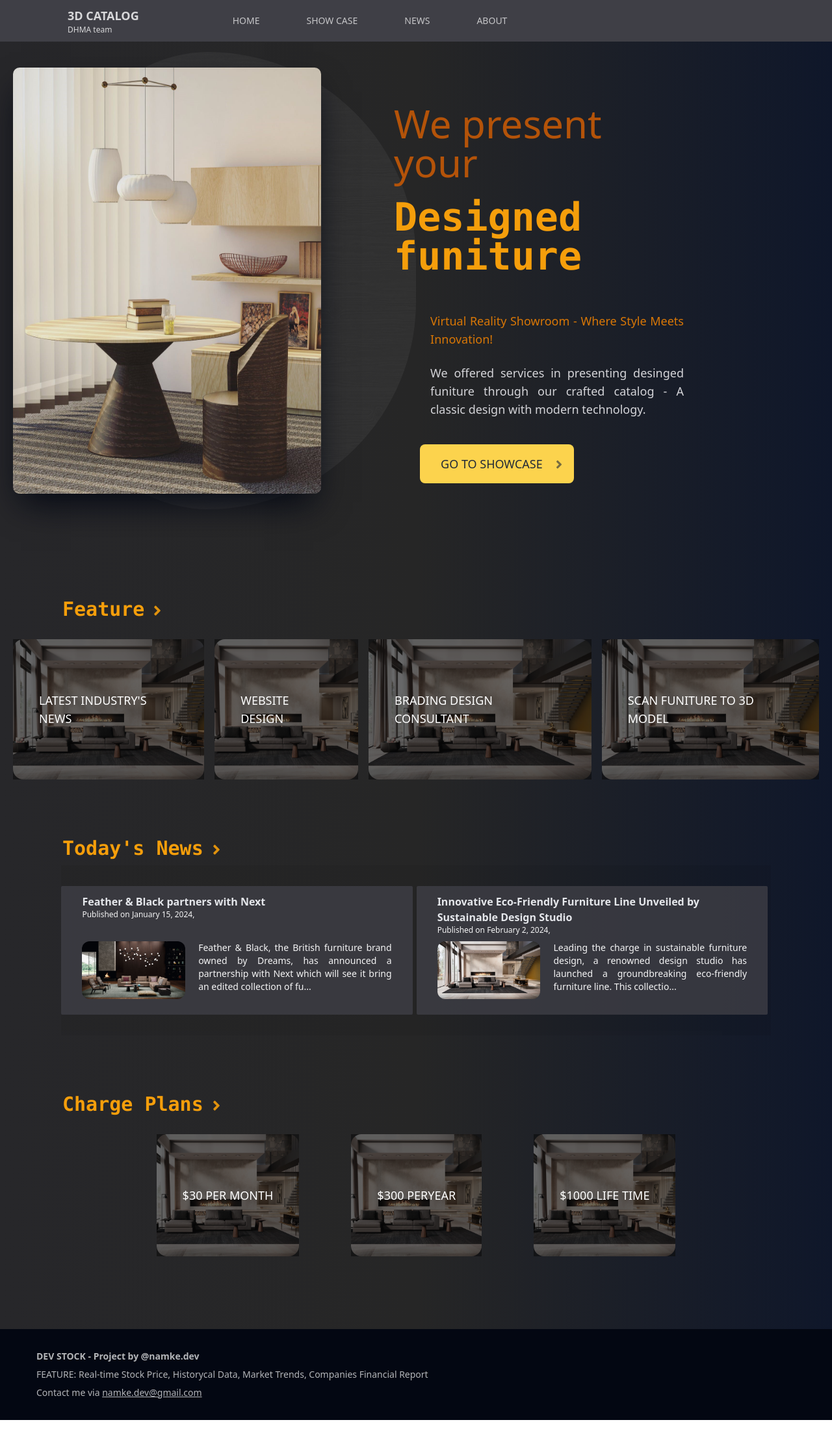
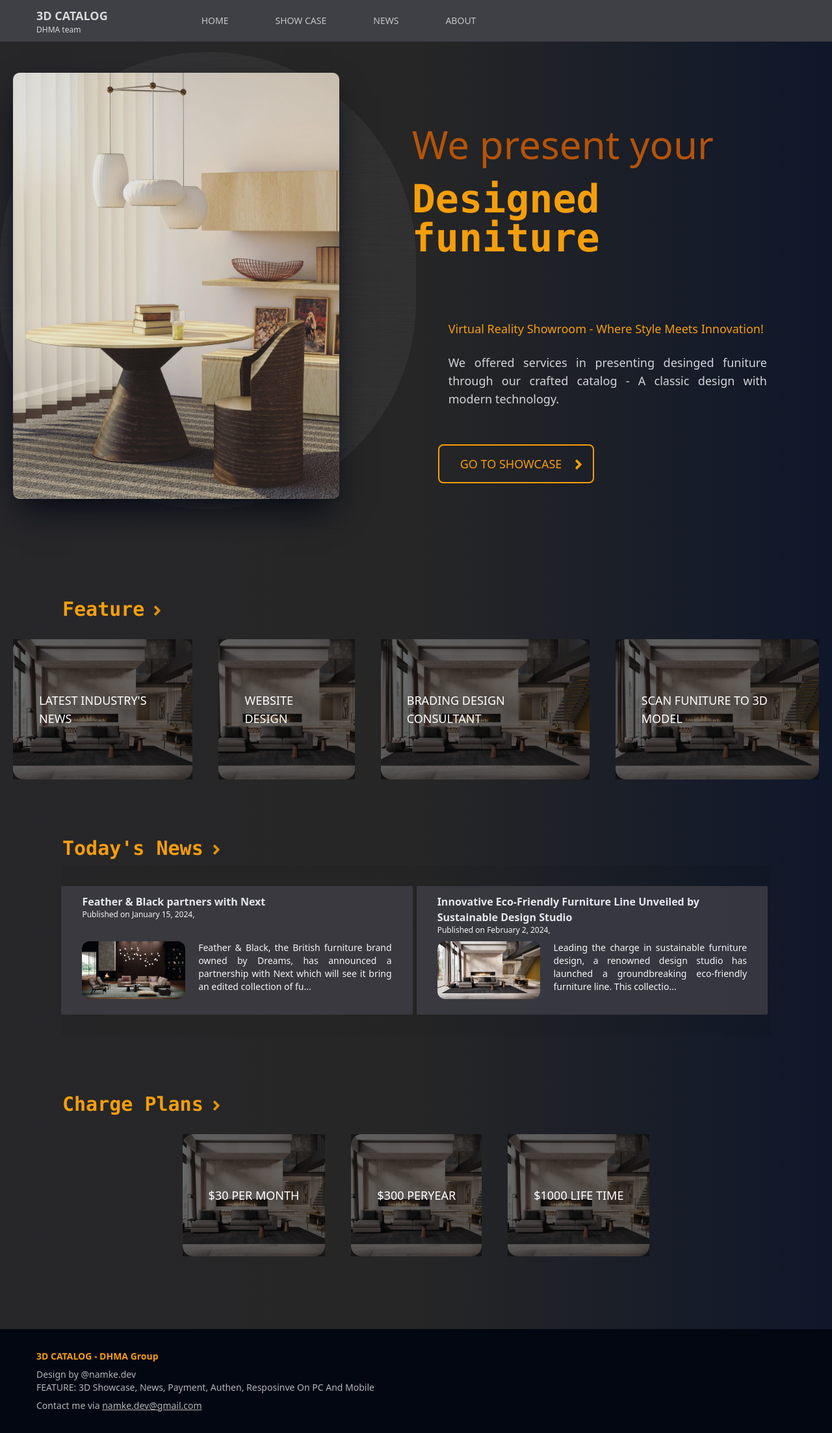
Before and after one commit to namke-dev/ThreeD-Catalog, a Next.js app: page /home in a window 1280 px wide. Shown: the whole page at 65% size. Built offline with nearby package versions, Linux system fonts and the light colour scheme.

Commit message:
update layout

```diff
--- a/src/components/layouts/Footer.jsx
+++ b/src/components/layouts/Footer.jsx
@@ -8,10 +8,13 @@ export default function Footer() {
          text-white/70 text-xs md:text-sm gap-0
         w-full max-w-[1400px] m-auto"
       >
-        <p className="font-semibold pb-2">DEV STOCK - Project by @namke.dev</p>
+        <p className="font-semibold pb-2 text-amber-500">
+          3D CATALOG - DHMA Group
+        </p>
+        <p>Design by @namke.dev</p>
         <p className="pb-2">
-          FEATURE: Real-time Stock Price, Historycal Data, Market Trends,
-          Companies Financial Report
+          FEATURE: 3D Showcase, News, Payment, Authen, Resposinve On PC And
+          Mobile
         </p>
         <p>
           Contact me via <span className="underline">namke.dev@gmail.com</span>
--- a/src/components/layouts/HomePageIntro.jsx
+++ b/src/components/layouts/HomePageIntro.jsx
@@ -7,23 +7,23 @@ export default function HomePageIntro() {
   return (
     <div>
       {/* background */}
-      <div className="absolute top-20 w-full opacity-10 z-10">
+      <div className="absolute top-20 w-full max-w-[1400px] opacity-10 z-10">
         <img
           src="/textures/Wood_gray.jpg"
           alt="placeholder"
-          className="h-[88vh] w-[50vw] pl-16 rounded-[500px]"
+          className="h-[88vh] w-[50vw] rounded-[500px]"
         />
       </div>
 
-      <HomePageCart className="flex flex-row  w-full  text-zinc-300 z-20">
-        <div className="w-1/2 flex justify-end pt-8 z-20 pr-20 h-[95vh]">
+      <HomePageCart className="flex flex-row w-full  text-zinc-300 z-20">
+        <div className="w-1/2 flex justify-end z-20 md:pr-20 h-[95vh]">
           <img
             src="/images/homepage_img.jpg"
             alt="placeholder"
-            className="h-[82vh] rounded-[10px] shadow-2xl shadow-gray-950"
+            className="md:h-[82vh] mt-10 rounded-[10px] shadow-2xl shadow-gray-950"
           />
         </div>
-        <div className="flex flex-col pl-8 w-1/2 mr-32 z-20 pr-20  pt-6">
+        <div className="flex flex-col pl-8 w-1/2 md:mr-20 z-20  mt-14">
           <div
             className="text-6xl text-amber-700
            font-thin font-sans mt-16"
@@ -34,10 +34,10 @@ export default function HomePageIntro() {
             </div>
           </div>
           <div
-            className="w-full text-lg text-justify mt-14 mb-10 pl-14
+            className="w-full text-lg text-justify mt-24 mb-14 pl-14
           flex flex-col gap-4"
           >
-            <p className="font-medium mb-2 text-amber-600 text-justify">
+            <p className="font-medium mb-2 text-amber-500 text-justify">
               Virtual Reality Showroom - Where Style Meets Innovation!
             </p>
             <p>
@@ -49,8 +49,8 @@ export default function HomePageIntro() {
           <Link href="/show-case">
             <button
               className="h-[60px] px-10
-              bg-amber-300
-              text-gray-800
+              border-2 border-amber-500
+              text-amber-500
               hover:bg-amber-500
               flex flex-row items-center justify-center
               group
@@ -65,19 +65,19 @@ export default function HomePageIntro() {
                 transition-transform
                 font-medium rounded-md
                 font-sans
-                group-hover:text-white
+                group-hover:text-black
                 text-sm md:text-lg"
               >
                 GO TO SHOWCASE
               </span>
               <FaAngleRight
                 className="mt-0.5 -mr-48 absolute
-                group-hover:translate-x-4 opacity-60 transition
+                group-hover:translate-x-4 transition
                 scale-0 md:scale-100
-                text-xl
+                text-2xl
                 md:group-hover:scale-125
                 md:group-hover:opacity-50
-                group-hover:text-white"
+                group-hover:text-black"
               />
             </button>
           </Link>
--- a/src/components/layouts/Navbar.jsx
+++ b/src/components/layouts/Navbar.jsx
@@ -13,12 +13,11 @@ export default function Navbar() {
     >
       <div
         className="
-        pl-20
-
-        flex flex-row flex-wrap
+        pl-5
+        flex flex-row
         items-center justify-start
         text-xs
-        px-3 py-0.5 gap-5
+        px-3 py-0.5 md:gap-5 gap-1
         z-50
         m-auto
         max-w-[1400px]
@@ -27,9 +26,10 @@ export default function Navbar() {
         <Logo
           className="
           text-white/80
-          md:top-10 md:left-5"
+          md:top-10 md:left-0
+          md:ml-5"
         />
-        <div className="flex flex-row gap-8 ml-20">
+        <div className="flex flex-row gap-8 md:ml-20">
           <Link href={"/"}>
             <NavbartButton>HOME</NavbartButton>
           </Link>
@@ -56,12 +56,14 @@ function NavbartButton({ className, children, ...props }) {
     <button
       {...props}
       className={`
-      px-5
+      px-3
+      md:px-5
       py-2
       my-1
       rounded-3xl
       font-medium
-      text-sm
+      md:text-sm
+      text-xs
       hover:bg-white/10
       hover:text-black
       hover:text-white/90
--- a/src/components/layouts/ShowcaseCart.jsx
+++ b/src/components/layouts/ShowcaseCart.jsx
@@ -7,7 +7,6 @@ export default function ShowcaseCart({ className, children, ...props }) {
       className={`
       text-black/70
       md:hover:scale-105
-
       transition-all
       duration-300
       ease-in-out
--- a/src/components/layouts/ShowcaseCustomProduct.jsx
+++ b/src/components/layouts/ShowcaseCustomProduct.jsx
@@ -21,11 +21,10 @@ export default function ShowcaseCustomProduct() {
       className={`
         absolute left-0
         md:ml-2
-        hover:bg-white/100
         ${
           isActive
-            ? "top-[10vh] h-[65vh] z-10 w-full md:w-[25vw] md:ml-5 bg-white/100 md:bg-white/85 rounded-none"
-            : "top-[27vh] md:top-[18vh] md:translate-y-[67px] w-[140px] md:w-[220px]  h-[43px] md:h-[52px] bg-white/50"
+            ? "top-[10vh] h-[65vh] z-10 w-full md:w-[25vw] md:ml-5 bg-white/100 md:bg-white/85 rounded-none hover:bg-white/100"
+            : "top-[27vh] md:top-[18vh] md:translate-y-[67px] w-[140px] md:w-[220px]  h-[43px] md:h-[52px]"
         }
       `}
     >
--- a/src/components/layouts/ShowcaseFooter.jsx
+++ b/src/components/layouts/ShowcaseFooter.jsx
@@ -13,17 +13,12 @@ export default function ShowcaseFooter() {
         w-full
         h-auto
         bg-black/50
-        hover:bg-black/70
         text-white/80
         group
-        fixed bottom-0
-        flex
-        flex-col
-        md:flex-row
+        fixed bottom-0 left-0
         md:gap-1
         md:rounded-md
         md:hover:rounded-none
-        md:translate-y-0
         md:opacity-90
         md:hover:opacity-100
         md:py-3
@@ -33,6 +28,11 @@ export default function ShowcaseFooter() {
         transition-all
         duration-500
         "
+    >
+      <div
+        className=" max-w-[1400px] mx-auto flex
+        flex-col
+        md:flex-row"
       >
         {/* Category choice */}
         <div
@@ -115,5 +115,6 @@ export default function ShowcaseFooter() {
           </div>
         </div>
       </div>
+    </div>
   );
 }
--- a/src/components/layouts/ShowcaseLayout.jsx
+++ b/src/components/layouts/ShowcaseLayout.jsx
@@ -2,13 +2,15 @@ import React from "react";
 import ShowcaseProductInfo from "./ShowcaseProductInfo";
 import ShowcaseCustomProduct from "./ShowcaseCustomProduct";
 import ShowcaseFooter from "./ShowcaseFooter";
+import Navbar from "./Navbar";
 
 export default function ShowcaseLayout() {
   return (
-    <>
+    <div className="max-w-[1400px] mx-auto absolute top-0 left-0 z-50">
+      <Navbar />
       <ShowcaseProductInfo />
       <ShowcaseCustomProduct />
       <ShowcaseFooter />
-    </>
+    </div>
   );
 }
--- a/src/components/layouts/ShowcaseProductInfo.jsx
+++ b/src/components/layouts/ShowcaseProductInfo.jsx
@@ -12,11 +12,10 @@ export default function ShowcaseProductInfo() {
       className={`
         absolute left-0
         md:ml-2
-        hover:bg-white/100
         ${
           isActive
-            ? "top-[10vh] h-[65vh] z-10 w-full  md:w-[25vw] md:ml-5 bg-white/100 md:bg-white/85 rounded-none"
-            : "top-[18vh] md:top-[18vh] w-[140px] md:w-[220px] h-[43px] md:h-[52px] bg-white/50 "
+            ? "top-[10vh] h-[65vh] z-10 w-full  md:w-[25vw] md:ml-5 bg-white/100 md:bg-white/85 rounded-none hover:bg-white/100"
+            : "top-[18vh] md:top-[18vh] w-[140px] md:w-[220px] h-[43px] md:h-[52px]"
         }
       `}
     >
--- a/src/pages/home.js
+++ b/src/pages/home.js
@@ -35,7 +35,7 @@ export default function Home() {
         />
       </Link>
       <HomePageCart className="col-span-2 flex items-center justify-center">
-        <div className="flex flex-row gap-4 mt-5">
+        <div className="flex flex-row gap-10 mt-5">
           <FeatureCart>Latest industry's news</FeatureCart>
           <FeatureCart>Website design</FeatureCart>
           <FeatureCart>Brading design consultant</FeatureCart>
@@ -98,7 +98,7 @@ export default function Home() {
         />
       </Link>
       <HomePageCart className="col-span-2 flex items-center justify-center pb-28">
-        <div className="flex flex-row mt-5 gap-20">
+        <div className="flex flex-row mt-5 gap-10">
           <FeatureCart>$30 per month</FeatureCart>
           <FeatureCart>$300 peryear</FeatureCart>
           <FeatureCart>$1000 life time</FeatureCart>
@@ -125,7 +125,10 @@ function FeatureCart({ children }) {
       rounded-2xl
       uppercase
       font-medium
-      text-lg"
+      text-lg
+      hover:scale-110
+      duration-500
+      transition-transform"
       style={backgroundImageStyle}
     >
       <div className="bg-neutral-950/60 w-full h-full absolute top-0"></div>
--- a/src/pages/show-case.js
+++ b/src/pages/show-case.js
@@ -8,14 +8,13 @@ export default function Showcase() {
   return (
     <div className="App bg-[#ffffff] flex flex-col select-none">
       <div className="w-full h-full">
+        <ShowcaseLayout />
         <div className="cursor-move w-full h-full">
-          <Navbar />
           <ModelContainer>
             <DeskModel />
           </ModelContainer>
           <Leva collapsed hidden />
         </div>
-        <ShowcaseLayout />
       </div>
     </div>
   );
```
Lines whose indentation alone changed are shown as unchanged.
